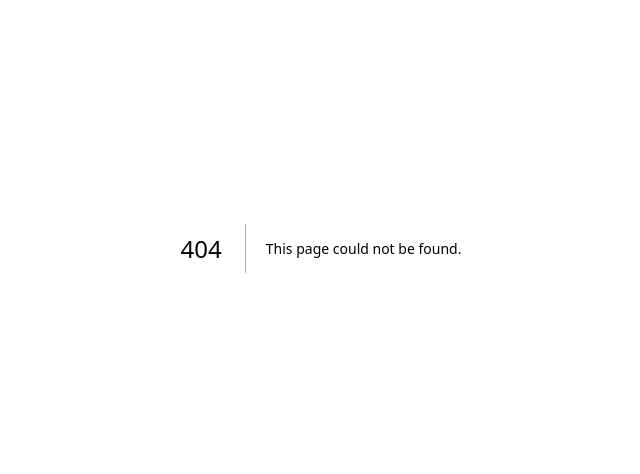
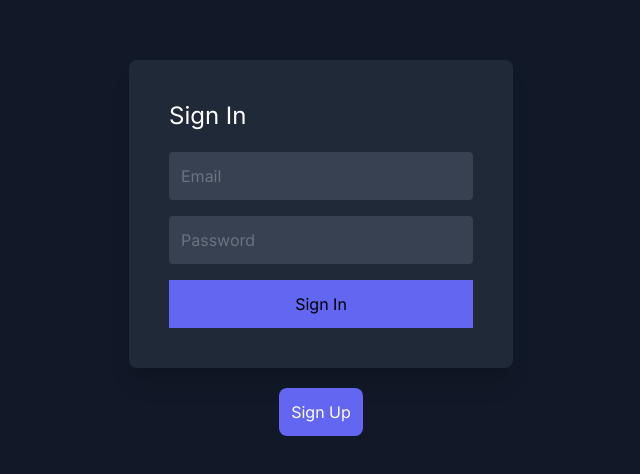
Before and after one commit to koyo-create/koyo-create.github.io, a Next.js app: page /sign-in in a window 1280 px wide. Before the commit this address had no page. Shown: the part 152-626 px from the top of the page, without its empty margins (319-959 px from the left). Built offline with nearby package versions, Linux system fonts and the light colour scheme; no server answers.

Commit message:
不要ページの削除

```diff
--- a/src/app/page.tsx
+++ /dev/null
@@ -1,30 +0,0 @@
-import Header from "./compornents/Header";
-import Menu from "./compornents/Menu";
-
-export default function Home() {
-  return (
-    <>
-    <header>
-      <Header />
-    </header>
-    {/* <main className="flex min-h-screen flex-col items-center justify-between p-24"> */}
-      {/* <div className="z-10 w-full max-w-5xl items-center justify-between font-mono text-sm lg:flex">
-      </div> */}
-
-      <section className="text-gray-700">
-        <div className="flex container mx-auto py-20 px-5 flex-col md:flex-row items-center justify-center">
-        <main className="text-2xl sm:text-6xl font-semibold md:w-1/2 mb-16 lg:pr-24 md:pr-16 text-center md:text-left">
-        これからの
-        <br />
-        資産形成について</main>
-        <div className="md:w-1/2 lg:max-w-lg"><img src="./img/main.jpeg" /></div>
-        </div>
-        <p className="text-center text-3xl font-bold">今すぐにでも始めるべきNISA制度</p>
-        <p className="text-center text-xl mt-5">初心でも始めやすいNISAを活用した資産形成とは</p>
-      </section>
-    <Menu />
-
-    {/* </main> */}
-    </>
-  );
-}
--- /dev/null
+++ b/src/app/sign-in/page.jsx
@@ -0,0 +1,61 @@
+'use client'
+import { useState } from "react";
+import { useSignInWithEmailAndPassword } from "react-firebase-hooks/auth";
+import { auth } from "../firebase/firebase";
+import { useRouter } from "next/navigation";
+import Link from 'next/link'
+
+
+const SignIn = () => {
+  const [email, setEmail] = useState('');
+  const [password, setPassword] = useState('');
+  const [signInWithEmailAndPassword] = useSignInWithEmailAndPassword(auth);
+  const router = useRouter()
+
+  const handleSignIn = async () => {
+    try {
+      const res = await signInWithEmailAndPassword(email, password);
+      console.log({res});
+      sessionStorage.setItem('user', true)
+      setEmail('');
+      setPassword('');
+      router.push('/Home')
+    }catch(e){
+      console.error(e)
+    }
+  };
+
+  return (
+    <div className="min-h-screen flex flex-col items-center justify-center bg-gray-900">
+      <div className="bg-gray-800 p-10 rounded-lg shadow-xl w-96">
+        <h1 className="text-white text-2xl mb-5">Sign In</h1>
+        <input
+          type="email"
+          placeholder="Email"
+          value={email}
+          onChange={(e) => setEmail(e.target.value)}
+          className="w-full p-3 mb-4 bg-gray-700 rounded outline-none text-white placeholder-gray-500"
+        />
+        <input
+          type="password"
+          placeholder="Password"
+          value={password}
+          onChange={(e) => setPassword(e.target.value)}
+          className="w-full p-3 mb-4 bg-gray-700 rounded outline-none text-white placeholder-gray-500"
+        />
+        <button onClick={handleSignIn} className="w-full p-3 bg-indigo-500">
+          Sign In
+        </button>
+      </div>
+      <Link href='/'>
+    <button
+     className="w-30 mt-5 p-3 bg-indigo-500 text-white rounded-lg"
+    >
+      Sign Up
+    </button>
+    </Link>
+    </div>
+  );
+};
+
+export default SignIn;
```
